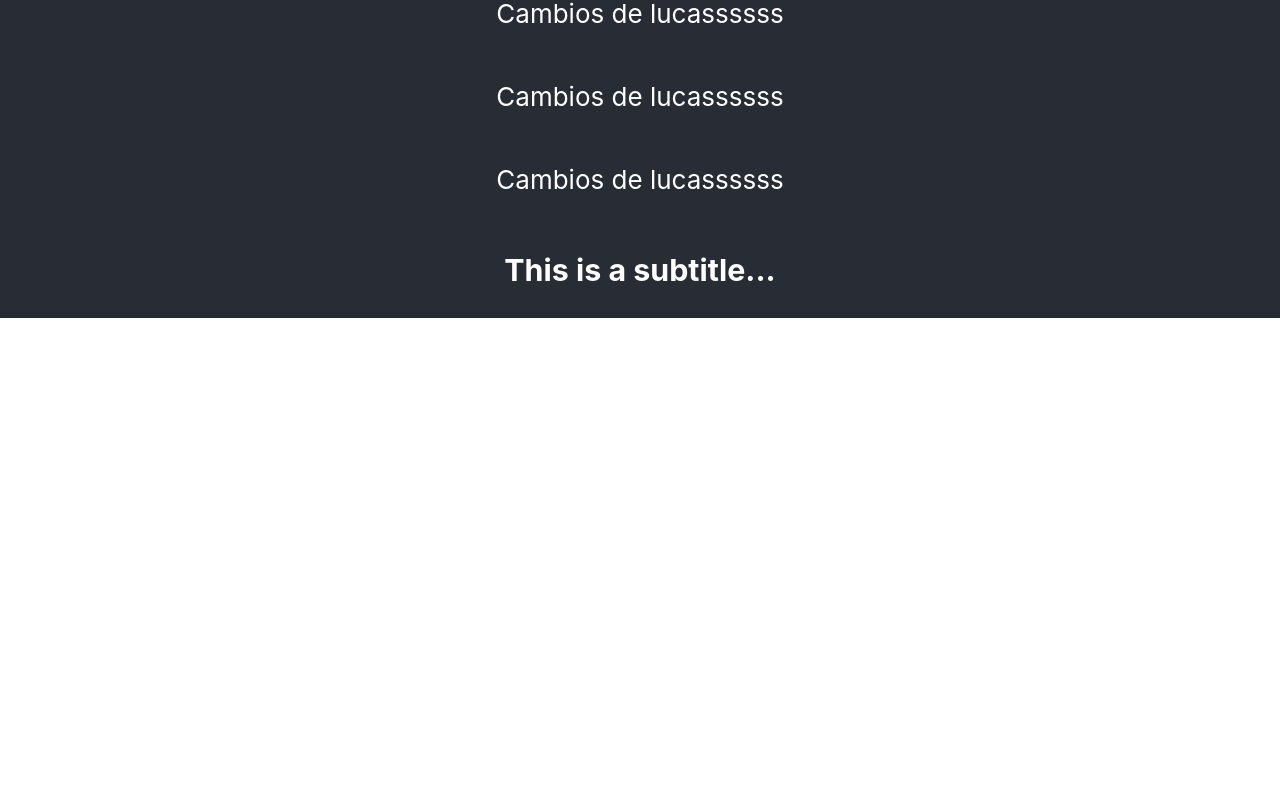
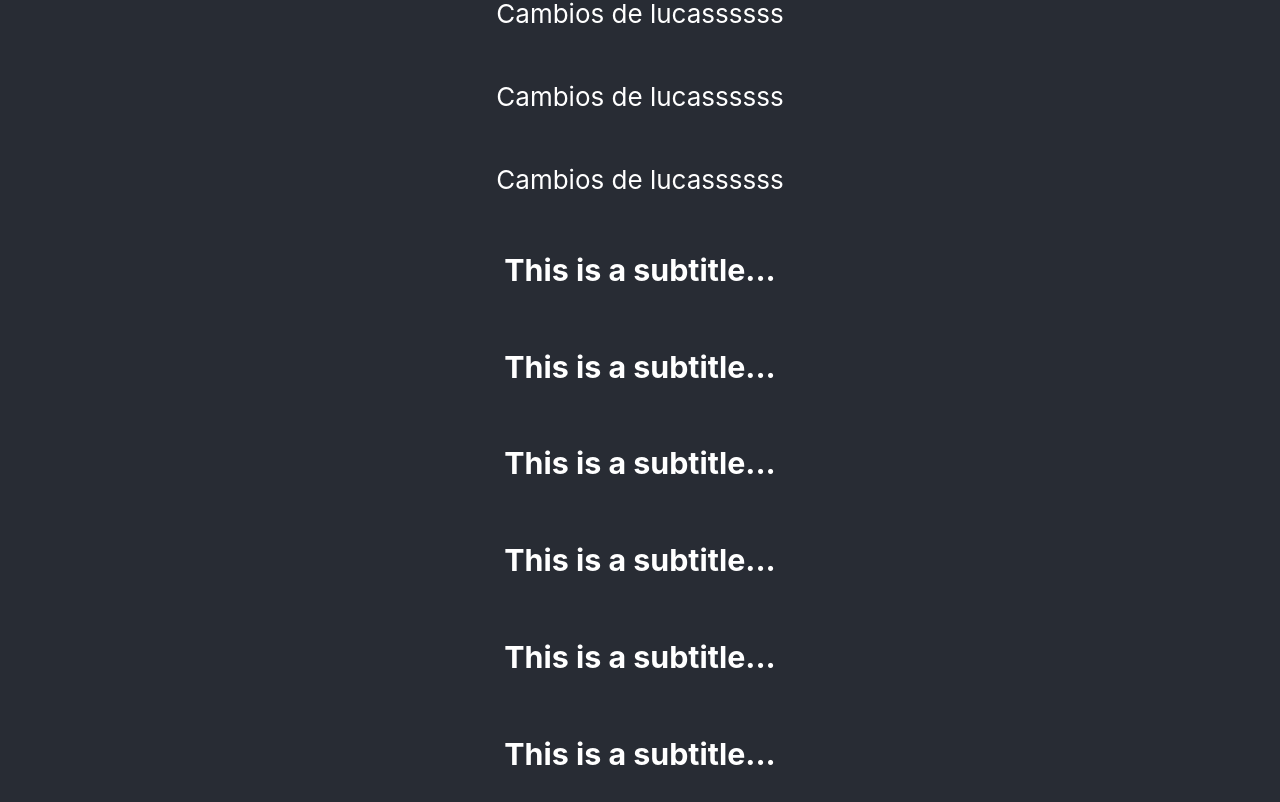
Before and after one commit to VictorRuedaM/git-test, a React (Create React App) app in the folder git-test/: page / in a window 1280 px wide. Shown: the part 1007-1809 px from the top of the page. Before the commit the page ends 1325 px from the top, so only its background shows below. Built offline with nearby package versions, Linux system fonts and the light colour scheme.

Commit message:
cambios lucas

```diff
--- a/git-test/src/App.js
+++ b/git-test/src/App.js
@@ -20,6 +20,11 @@ function App() {
         <p>Cambios de lucassssss</p>
         <p>Cambios de lucassssss</p>
         <h3>This is a subtitle...</h3>
+        <h3>This is a subtitle...</h3>
+        <h3>This is a subtitle...</h3>
+        <h3>This is a subtitle...</h3>
+        <h3>This is a subtitle...</h3>
+        <h3>This is a subtitle...</h3>
 
         <a
           className="App-link"
```
